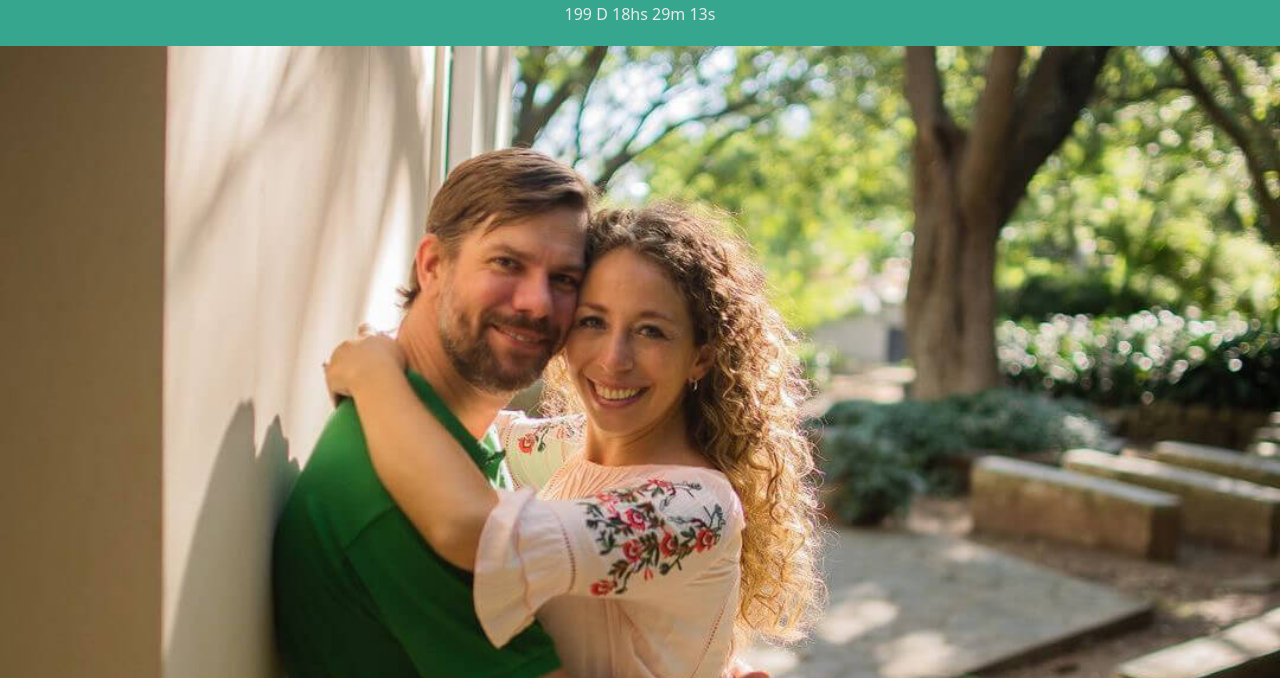
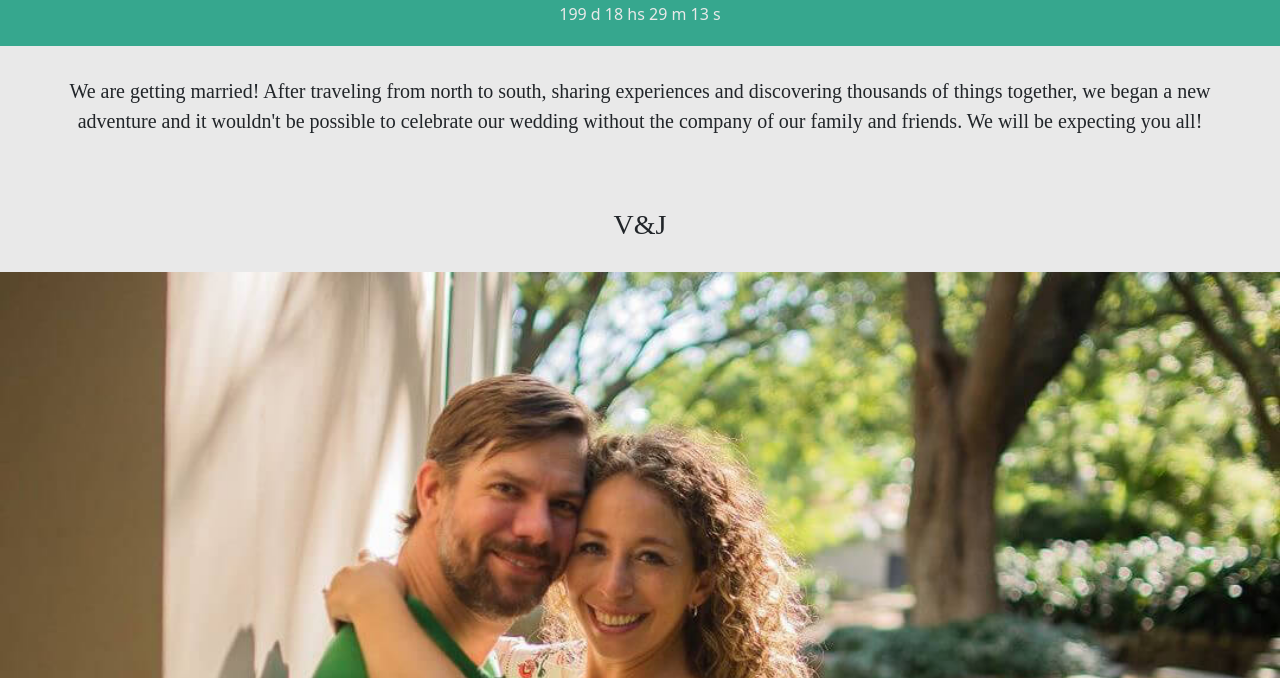
Before and after one commit to invitacionesweb/JESSYVERO, a plain HTML site: page english.html in a window 1280 px wide. Shown: the part 762-1440 px from the top of the page. Drawn offline with nearby package versions, Linux system fonts and the light colour scheme; a script that the page names is missing; a web font is replaced by a local one.

Commit message:
ACTUALIZACION

```diff
--- a/countdown.js
+++ b/countdown.js
@@ -20,7 +20,7 @@ const countdown = (deadline, elem, finalMessage ) => {
 
     const timerUpdate = setInterval ( () => {
         let t = getRemainTime(deadline);
-        el.innerHTML = `${t.remainDays} D ${t.remainHours}hs ${t.remainMinutes}m ${t.remainSeconds}s`
+        el.innerHTML = `${t.remainDays} d ${t.remainHours} hs ${t.remainMinutes} m ${t.remainSeconds} s`
 
         if (t.remainTime <= 1) {
             clearInterval(timerUpdate);
--- a/english.html
+++ b/english.html
@@ -29,6 +29,13 @@
         <script src="countdown.js"></script>
     </div>
     <main>
+      <div class="texto">
+        <div>
+          <p>We are getting married! After traveling from north to south, sharing experiences and discovering thousands of things together, we began a new adventure and it wouldn't be possible to celebrate our wedding without the company of our family and friends. We will be expecting you all!</p>
+          </P>
+          <H3>V&J</H3>
+        </div>
+      </div>
       <div class="lovestory">
         <div class="lovestory-img"></div>
     </div>
@@ -68,7 +75,7 @@
                 <img src="img/11.png" class="d-block w-100" alt="Paula & Nacho">
               </div>
               <div class="carousel-item">
-                <img src="img/12.png" class="d-block w-100" alt="Paula & Nacho">
+                <img src="img/16.png" class="d-block w-100" alt="Paula & Nacho">
               </div>
             </div>
             <button class="carousel-control-prev" type="button" data-bs-target="#carouselExampleIndicators" data-bs-slide="prev">
@@ -103,7 +110,6 @@
         <div class="rsvp">
             <div class="rsvp-card">
                 <div class="rsvp-text">
-                  <h2>Assistance</h2>
                   <p>You occupy a special place in our hearts, do not forget to... </p>
                   <br>
                   <a class="boton"target="_blank"  href="https://forms.gle/X57W7VSTGRXGzuew8">RSVP</a>
@@ -115,7 +121,7 @@
             <img class="icono" src="icons/5.svg" alt="dresscode">
 
             <h2>Dress code</h2>
-            <p>formal</p>
+            <p>Elegante sport</p>
           </div>
 
         <div id="carouselExampleIndicators" class="carousel slide" data-bs-ride="carousel">
@@ -132,7 +138,7 @@
               <img src="img/13.png" class="d-block w-100" alt="Paula & Nacho">
             </div>
             <div class="carousel-item">
-              <img src="img/12.png" class="d-block w-100" alt="Paula & Nacho">
+              <img src="img/15.png" class="d-block w-100" alt="Paula & Nacho">
             </div>
           </div>
           <button class="carousel-control-prev" type="button" data-bs-target="#carouselExampleIndicators" data-bs-slide="prev">
@@ -149,8 +155,7 @@
          <div class="regalos-card">
             <img class="icono" src="icons/6.svg" alt="music">
             <p>
-              Your presence is the most important thing for us, but if you want to give us a gift, help us with the honeymoon.</p>
-          <br>
+              Your presence is the most important thing for us, but if you want to gift us anything we would really appreciate it if you can help us with our honeymoon.          <br>
           <p>ALIAS</p>
         <div id="contenedor">
             <div>
--- a/styleeng.css
+++ b/styleeng.css
@@ -35,7 +35,23 @@ header {
     justify-content: center;
 
 }
+.texto {
+    width: 100%;
+    height: auto;
+    background-color: var(--color-principal);
+    text-align: center;
+}
+.texto p {
+    font-size: 20px;
+    padding: 30px 30px 0 30px;
+}
+.texto h3 {
+    padding: 10px 10px 30px 10px;
+    margin: 0;
+    font-family: var(--font-principal);
 
+
+}
 .inicio {
     width: 100%;
     height: 100vh;
--- a/styleesp.css
+++ b/styleesp.css
@@ -35,7 +35,23 @@ header {
     justify-content: center;
 
 }
+.texto {
+    width: 100%;
+    height: auto;
+    background-color: var(--color-principal);
+    text-align: center;
+}
+.texto p {
+    font-size: 20px;
+    padding: 30px 30px 0 30px;
+}
+.texto h3 {
+    padding: 10px 10px 30px 10px;
+    margin: 0;
+    font-family: var(--font-principal);
 
+
+}
 .inicio {
     width: 100%;
     height: 100vh;
--- a/styles.css
+++ b/styles.css
@@ -52,6 +52,12 @@ body {
 .info h1 {
     font-family: var(--font-principal);
     font-size: 60px;
+    margin-top: 40px;
+
+}
+.info p {
+    font-family: var(--font-principal);
+
 }
 .botones {
     margin-top: 40px;
```
Also changed, not shown: espanol.html (+15 -9 lines), index.html (+1 -0 lines), img/15.png (added), img/Copia de logosiquiero.png (added), 3 other files.
